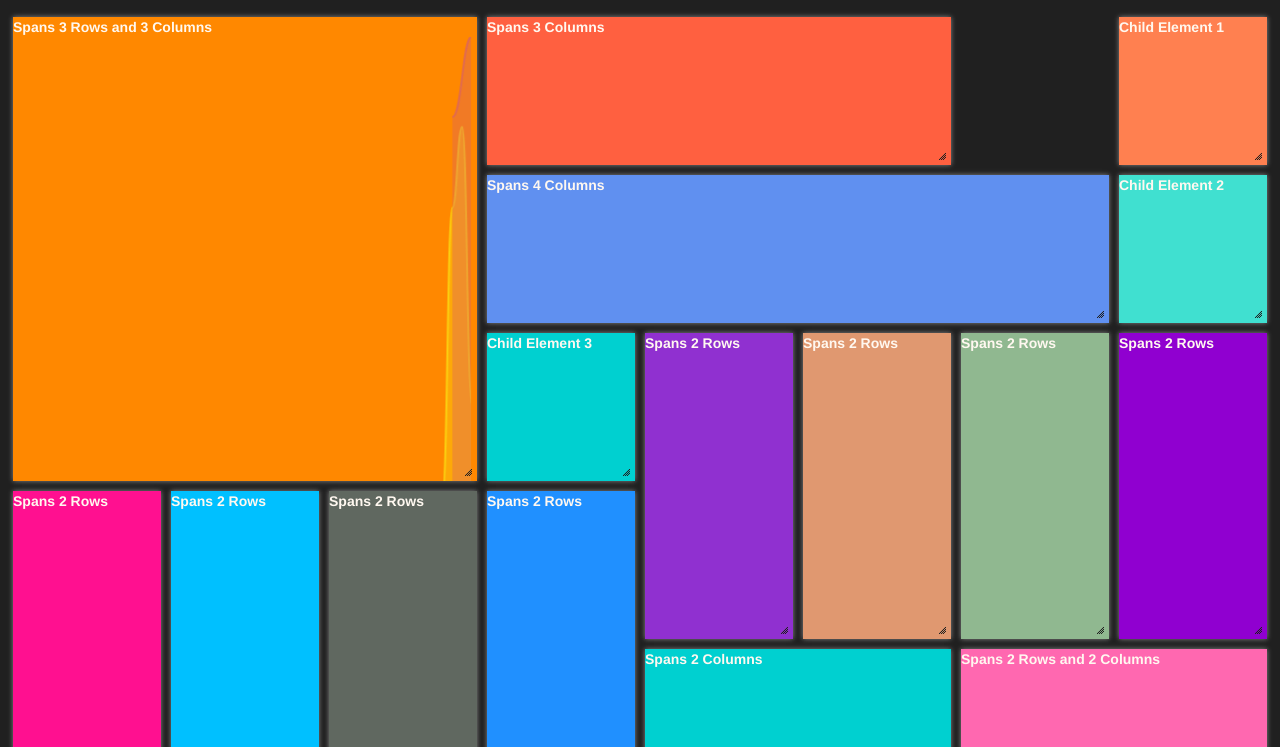
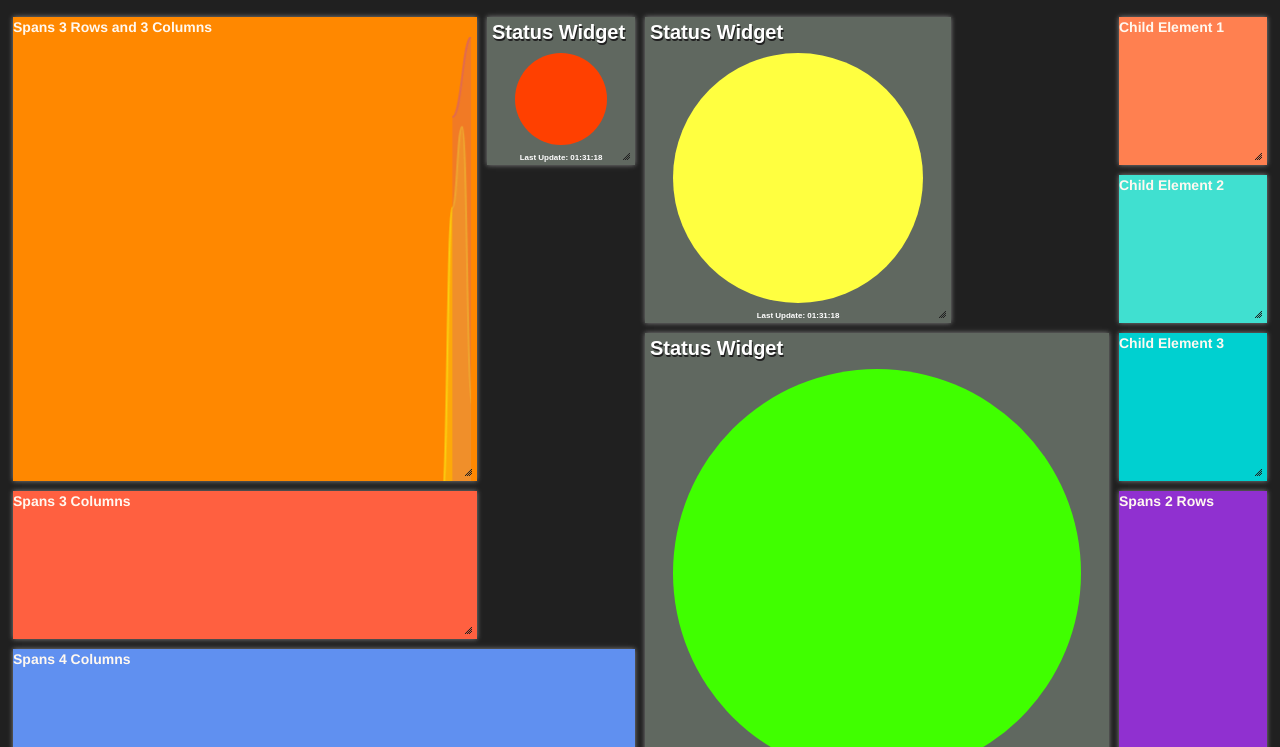
Before and after one commit to maaydin/tahta, a plain HTML site: page public/index.html in a window 1280 px wide. Shown: the part 53-800 px from the top of the page. Drawn offline with Linux system fonts and the light colour scheme.

Commit message:
Status widget added

```diff
--- /dev/null
+++ b/public/assets/javascripts/widgets/status.js
@@ -0,0 +1,21 @@
+var StatusWidget, root;
+
+StatusWidget = (function() {
+  function StatusWidget(config, widget) {
+    this.header = $('#' + widget.elementid + ' header');
+    this.content = $('#' + widget.elementid + ' p');
+    this.footer = $('#' + widget.elementid + ' footer');
+  }
+
+  StatusWidget.prototype.render = function(event) {
+    this.content.attr('class', event.state);
+    this.footer.text(event.time);
+  };
+
+  return StatusWidget;
+
+})();
+
+root = typeof exports !== "undefined" && exports !== null ? exports : window;
+
+root.StatusWidget = StatusWidget;
--- a/public/assets/stylesheets/style.css
+++ b/public/assets/stylesheets/style.css
@@ -115,8 +115,46 @@ body {
 .mediumspringgreen {background-color: #00F890;}
 .mediumturquoise {background-color: #40D0D0;}
 .mediumvioletred {background-color: #C01080;}
-.navy {background-color: #000080;}
 .olive {background-color: #808000;}
 .olivedrab {background-color: #609020;}
 .orange {background-color: #FFA000;}
 .orangered {background-color: #FF4000;}
+
+.widget-container {
+  position: relative;
+  width: 100%;
+  height: 100%;
+  margin: 0;
+  padding: 0;
+}
+
+.widget-container header {
+  font-family: sans-serif;
+  color: #fff;
+  margin: 0 0 0 5px;
+  padding: 0;
+  white-space: nowrap;
+  overflow: hidden;
+  font-size: 20px;
+  line-height: 30px;
+  text-shadow: 1px 2px 0px #202020;
+}
+
+.widget-container footer {
+  color: #fff;
+  font-family: sans-serif;
+  font-size: 8px;
+  text-align: center;
+  width: 100%;
+  line-height: 14px;
+  position: absolute;
+  bottom: 0;
+}
+
+.widget-container p {
+  position: absolute;
+  top:      30px;
+  left:     0;
+  bottom:   14px;
+  right:    0;
+}
--- /dev/null
+++ b/public/assets/stylesheets/widgets/status.css
@@ -0,0 +1,28 @@
+.status p {
+  top:      36px;
+  left:     28px;
+  bottom:   20px;
+  right:    28px;
+}
+
+.status p.critical {
+  background: #FF4000;
+  -moz-border-radius: 50%;
+  -webkit-border-radius: 50%;
+  border-radius: 50%;
+  margin: 0 auto;
+}
+.status p.ok {
+  background: #40FF00;
+  -moz-border-radius: 50%;
+  -webkit-border-radius: 50%;
+  border-radius: 50%;
+  margin: 0 auto;
+}
+.status p.warning {
+  background: #FFFF40;
+  -moz-border-radius: 50%;
+  -webkit-border-radius: 50%;
+  border-radius: 50%;
+  margin: 0 auto;
+}
--- a/public/index.html
+++ b/public/index.html
@@ -11,6 +11,7 @@
    <link href="/assets/vendor/stylesheets/bootstrap.min.css" rel="stylesheet">
    <link rel="stylesheet" type="text/css" href="/assets/vendor/stylesheets/jquery-ui.min.css">
    <link rel="stylesheet" type="text/css" href="/assets/stylesheets/style.css" />
+   <link rel="stylesheet" type="text/css" href="/assets/stylesheets/widgets/status.css" />
    <script src="/assets/vendor/javascripts/jquery-1.11.1.min.js"></script>
    <script src="/assets/vendor/javascripts/jquery-ui-1.10.4.min.js"></script>
    <script src="/assets/vendor/javascripts/jquery.ui.touch-punch.min.js"></script>
@@ -18,6 +19,7 @@
    <script src="/assets/vendor/javascripts/bootstrap.min.js"></script>
    <script src="/assets/vendor/javascripts/smoothie.js"></script>
    <script src="/assets/javascripts/app.js"></script>
+   <script src="/assets/javascripts/widgets/status.js"></script>
    <script type="text/javascript">
          $(document).ready(function () {
             var app = new App();
@@ -35,6 +37,32 @@
    </nav>
    <div class="container">
          <div class="darkorange" data-ss-colspan="3" data-bc-rowspan="3">Spans 3 Rows and 3 Columns<canvas id="lineChart" width="470" height="470" style="width:100%; height: 100%; display: block; position: absolute;"></canvas></div>
+
+         <div data-ss-colspan="1" data-bc-rowspan="1">
+            <div class="widget-container dimgray status">
+               <header>Status Widget</header>
+               <p class="critical"></p>
+               <footer>Last Update: 01:31:18</footer>
+            </div>
+         </div>
+
+         <div data-ss-colspan="2" data-bc-rowspan="2">
+            <div class="widget-container dimgray status">
+               <header>Status Widget</header>
+               <p class="warning"></p>
+               <footer>Last Update: 01:31:18</footer>
+            </div>
+         </div>
+
+         <div data-ss-colspan="3" data-bc-rowspan="3">
+            <div class="widget-container dimgray status">
+               <header>Status Widget</header>
+               <p class="ok"></p>
+               <footer>Last Update: 01:31:18</footer>
+            </div>
+         </div>
+
+
          <div class="tomato" data-ss-colspan="3" data-bc-rowspan="1">Spans 3 Columns</div>
          <div class="cornflowerblue" data-ss-colspan="4" data-bc-rowspan="1">Spans 4 Columns</div>
          <div class="coral" data-ss-colspan="1" data-bc-rowspan="1">Child Element 1</div>
```
